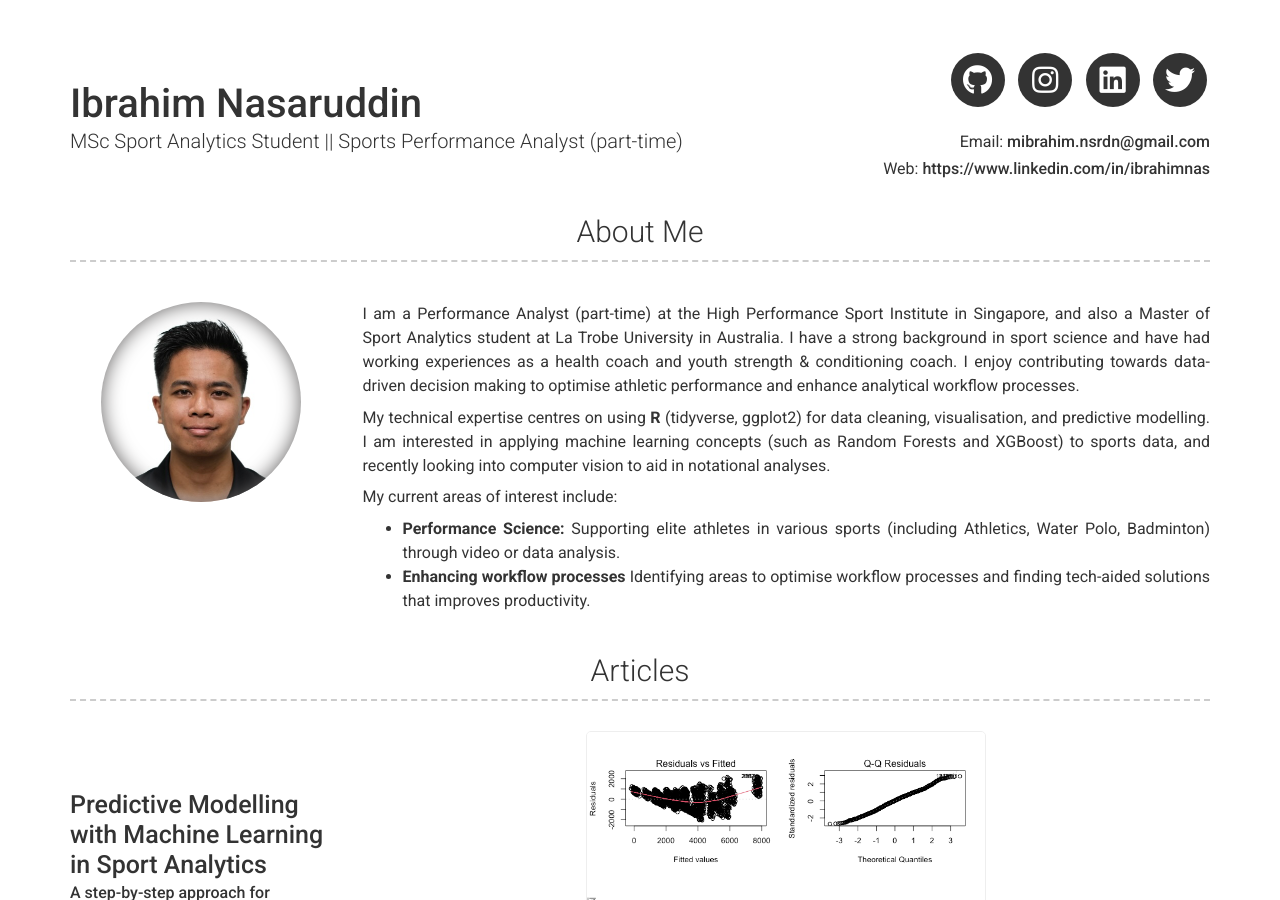
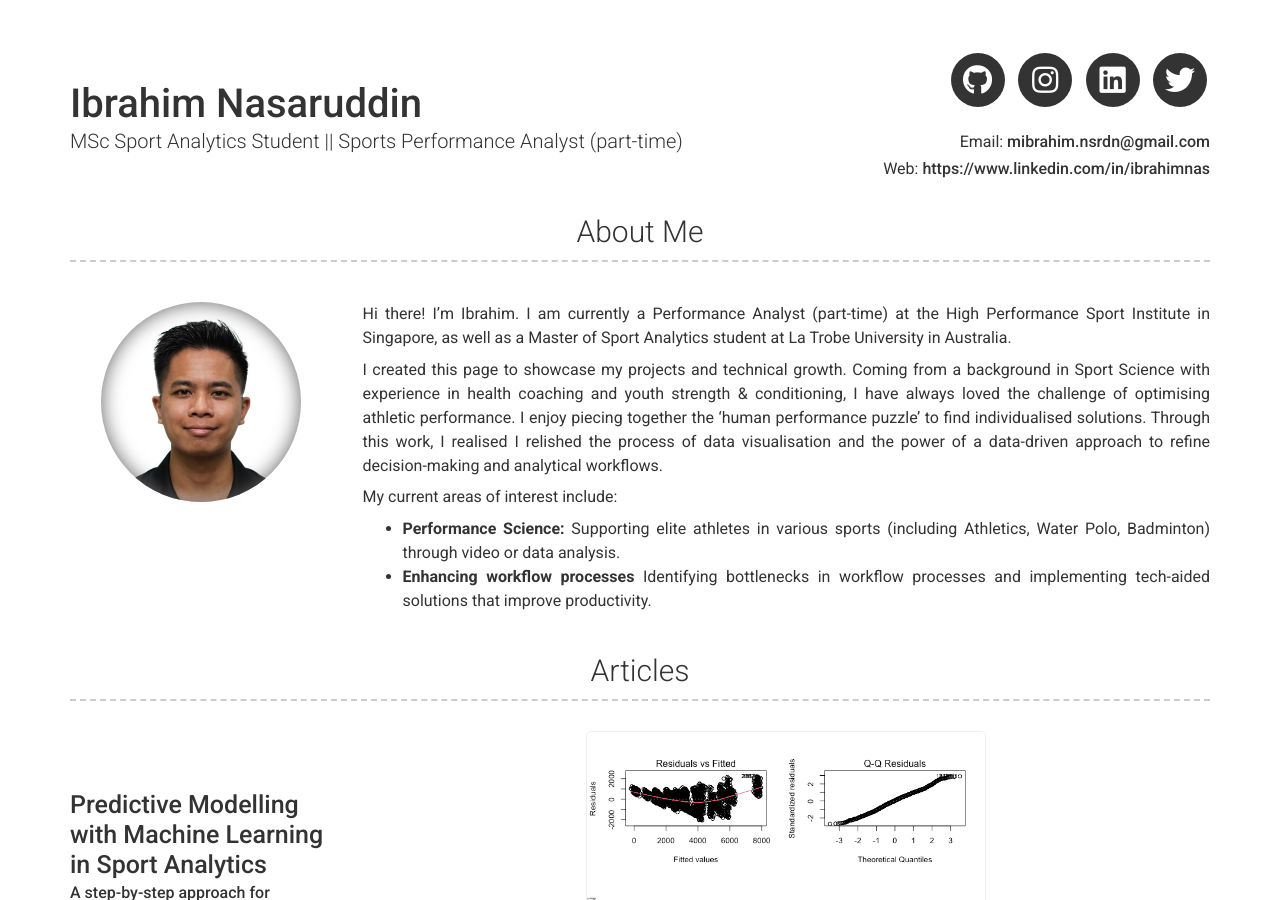
Before and after one commit to ibrahim-nasaruddin/ibrahim-nasaruddin.github.io, a Jekyll site: the page built from index.md, in a window 1280 px wide and 900 px high. Built offline with Jekyll 4.4.1, drawn with Linux system fonts in a browser that asks for light colours; nearby versions of some CDN libraries.

Commit message:
Revise about section for clarity and personal touch
Updated the about section to provide a more personal introduction and refined the description of technical expertise and interests.

```diff
--- a/_config.yml
+++ b/_config.yml
@@ -38,13 +38,13 @@ additional_links:
 # about_title: About Me (Use this to override about section title)
 about_profile_image: images/IMG_1718.jpeg
 about_content: |
-  I am a Performance Analyst (part-time) at the High Performance Sport Institute in Singapore, and also a Master of Sport Analytics student at La Trobe University in Australia. I have a strong background in sport science and have had working experiences as a health coach and youth strength & conditioning coach. I enjoy contributing towards data-driven decision making to optimise athletic performance and enhance analytical workflow processes.
+  Hi there! I'm Ibrahim. I am currently a Performance Analyst (part-time) at the High Performance Sport Institute in Singapore, as well as a Master of Sport Analytics student at La Trobe University in Australia.
 
-  My technical expertise centres on using **R** (tidyverse, ggplot2) for data cleaning, visualisation, and predictive modelling. I am interested in applying machine learning concepts (such as Random Forests and XGBoost) to sports data, and recently looking into computer vision to aid in notational analyses.
+  I created this page to showcase my projects and technical growth. Coming from a background in Sport Science with experience in health coaching and youth strength & conditioning, I have always loved the challenge of optimising athletic performance. I enjoy piecing together the 'human performance puzzle' to find individualised solutions. Through this work, I realised I relished the process of data visualisation and the power of a data-driven approach to refine decision-making and analytical workflows.
 
   My current areas of interest include:
     - **Performance Science:** Supporting elite athletes in various sports (including Athletics, Water Polo, Badminton) through video or data analysis.
-    - **Enhancing workflow processes** Identifying areas to optimise workflow processes and finding tech-aided solutions that improves productivity.
+    - **Enhancing workflow processes** Identifying bottlenecks in workflow processes and implementing tech-aided solutions that improve productivity.
 
 content:
   - title: Articles
```
